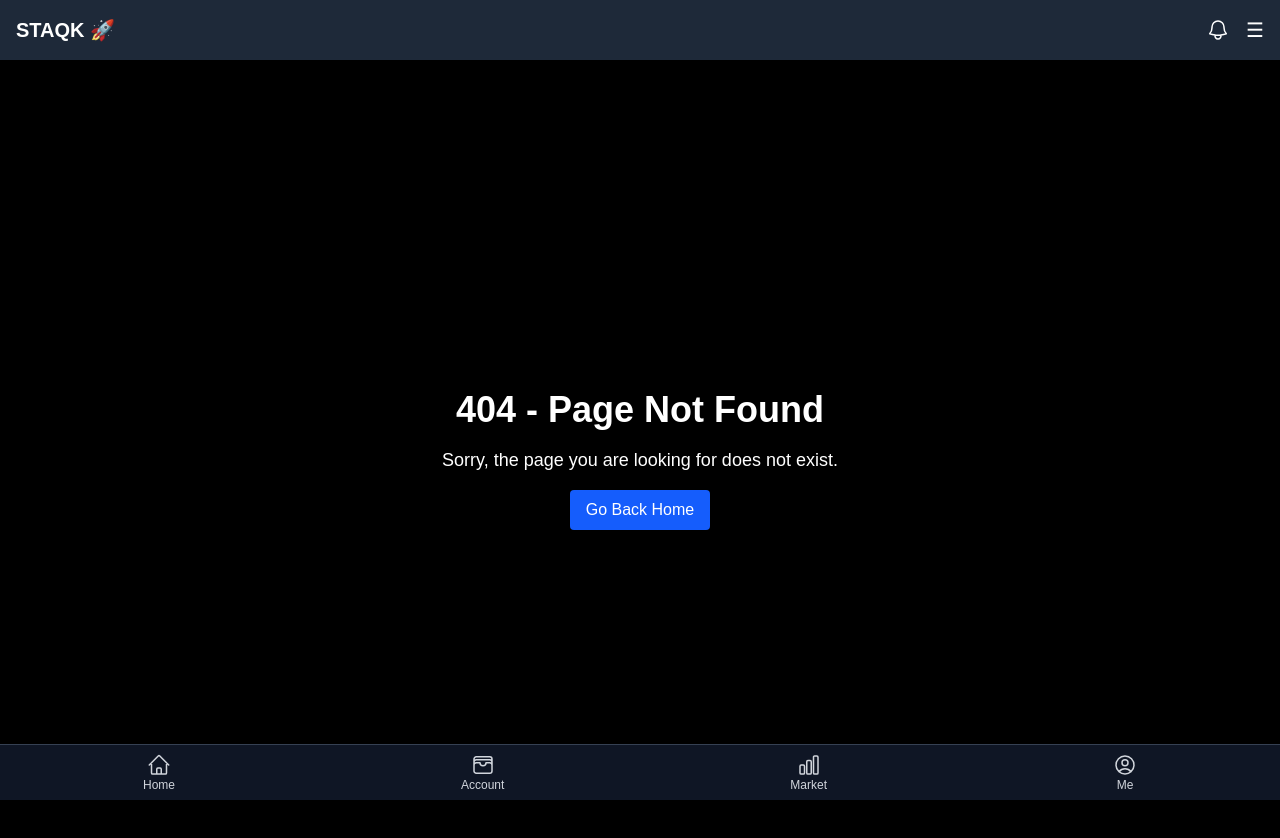
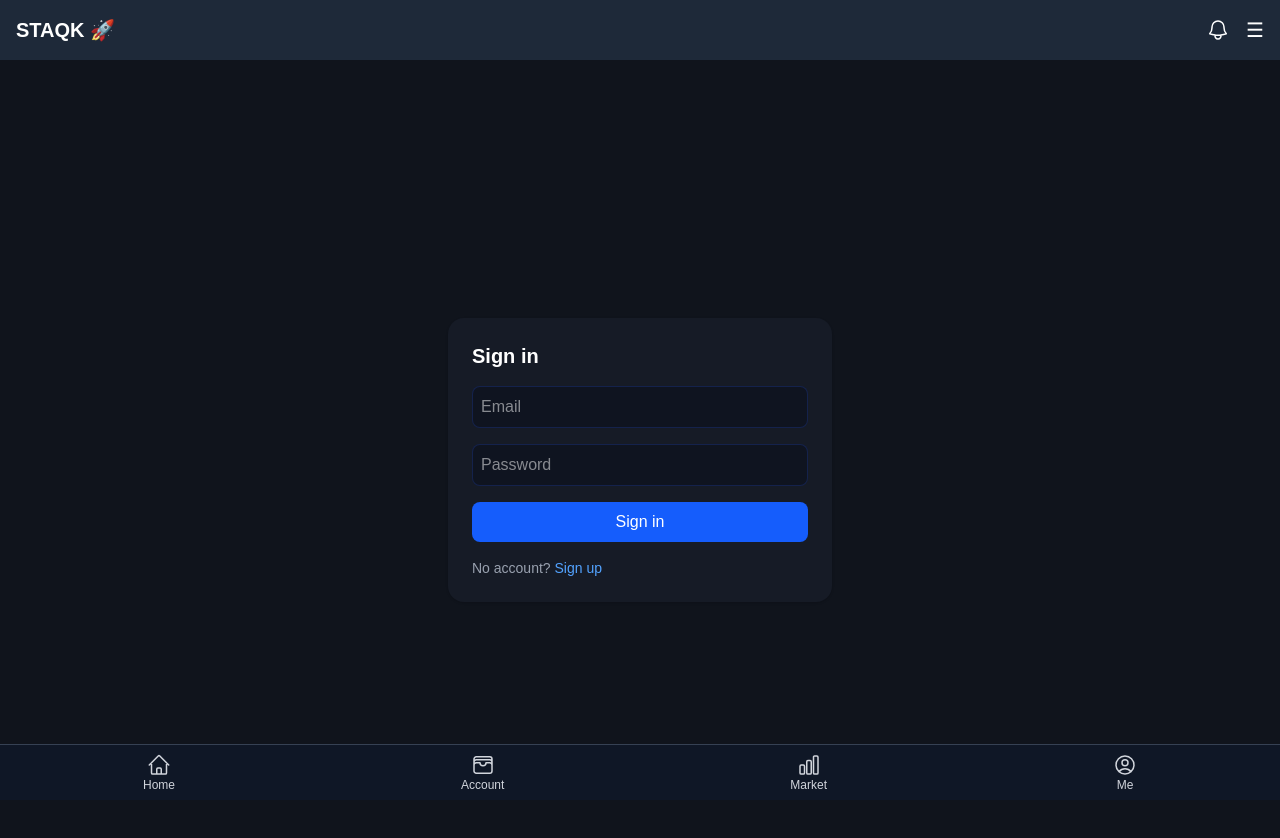
Before and after one commit to nicolemoorecoin-web/staqk, a Next.js app: page /sign-up in a window 1280 px wide. Before the commit this address had no page. Shown: the top 838 px of the page. Built offline with nearby package versions, Linux system fonts and the light colour scheme.

Commit message:
Create page.js

```diff
--- /dev/null
+++ b/src/app/(auth)/sign-up/page.js
@@ -0,0 +1,68 @@
+"use client";
+import { useState } from "react";
+import { useRouter, useSearchParams } from "next/navigation";
+import Link from "next/link";
+import { supabase } from "../../../lib/supabaseClient";
+
+export default function SignInPage() {
+  const [email, setEmail] = useState("");
+  const [password, setPassword] = useState("");
+  const [err, setErr] = useState("");
+  const [loading, setLoading] = useState(false);
+  const router = useRouter();
+  const sp = useSearchParams();
+  const redirect = sp.get("redirect") || "/";
+
+  async function onSubmit(e) {
+    e.preventDefault();
+    setErr("");
+    setLoading(true);
+    const { error } = await supabase.auth.signInWithPassword({ email, password });
+    setLoading(false);
+    if (error) return setErr(error.message);
+    router.replace(redirect);
+  }
+
+  return (
+    <main className="min-h-screen flex items-center justify-center bg-[#10141c] px-4">
+      <form onSubmit={onSubmit} className="w-full max-w-sm bg-[#161b26] p-6 rounded-2xl space-y-4 shadow">
+        <h1 className="text-white text-xl font-semibold">Sign in</h1>
+
+        <input
+          type="email"
+          className="w-full rounded-lg bg-[#0f1420] border border-blue-900/40 p-2 text-white"
+          placeholder="Email"
+          value={email}
+          onChange={(e) => setEmail(e.target.value)}
+          required
+        />
+
+        <input
+          type="password"
+          className="w-full rounded-lg bg-[#0f1420] border border-blue-900/40 p-2 text-white"
+          placeholder="Password"
+          value={password}
+          onChange={(e) => setPassword(e.target.value)}
+          required
+        />
+
+        {err && <p className="text-red-400 text-sm">{err}</p>}
+
+        <button
+          type="submit"
+          disabled={loading}
+          className="w-full rounded-lg bg-blue-600 hover:bg-blue-700 text-white py-2 font-medium disabled:opacity-60"
+        >
+          {loading ? "Signing in…" : "Sign in"}
+        </button>
+
+        <p className="text-gray-400 text-sm">
+          No account?{" "}
+          <Link className="text-blue-400 hover:underline" href="/sign-up">
+            Sign up
+          </Link>
+        </p>
+      </form>
+    </main>
+  );
+}
```
